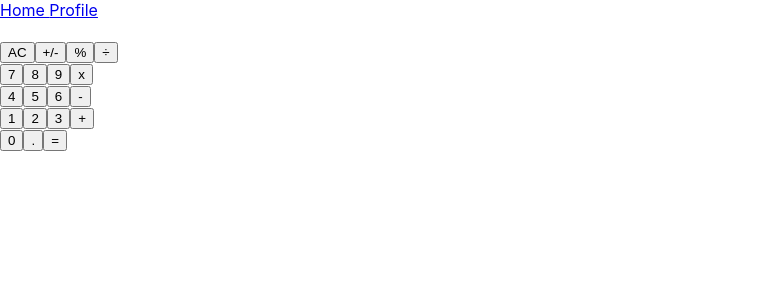
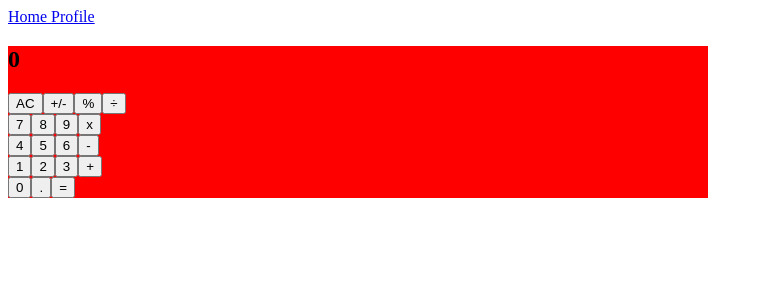
Before and after one commit to DcRonan/calculator-react, a React (Create React App) app: page / in a window 1280 px wide. Shown: the top 300 px of the page, without its empty margins (0-771 px from the left). Built offline with nearby package versions, Linux system fonts and the light colour scheme.

Commit message:
add styling and set default Display to '0'

```diff
--- a/src/components/App.js
+++ b/src/components/App.js
@@ -6,7 +6,7 @@ import ButtonPanel from './ButtonPanel';
 import calculate from '../logic/calculate';
 
 const data = {
-  total: null,
+  total: '0',
   next: null,
   operation: null,
 };
@@ -27,11 +27,15 @@ const App = () => {
   };
 
   return (
-    <main>
-      <Navbar />
-      <Display result={update()} />
-      <ButtonPanel handleClick={handleClick} />
-    </main>
+    <>
+      <nav>
+        <Navbar />
+      </nav>
+      <main className="calculator">
+        <Display result={update()} />
+        <ButtonPanel handleClick={handleClick} />
+      </main>
+    </>
   );
 };
 
--- a/src/components/Display.js
+++ b/src/components/Display.js
@@ -1,6 +1,6 @@
 import PropTypes from 'prop-types';
 
-const Display = ({ result }) => <h1>{result}</h1>;
+const Display = ({ result }) => <div className="calculator"><h2>{result}</h2></div>;
 
 Display.defaultProps = {
   result: '0',
--- a/src/index.css
+++ b/src/index.css
@@ -1,27 +1,4 @@
-body {
-  margin: 0;
-  font-family:
-    -apple-system,
-    BlinkMacSystemFont,
-    'Segoe UI',
-    'Roboto',
-    'Oxygen',
-    'Ubuntu',
-    'Cantarell',
-    'Fira Sans',
-    'Droid Sans',
-    'Helvetica Neue',
-    sans-serif;
-  -webkit-font-smoothing: antialiased;
-  -moz-osx-font-smoothing: grayscale;
+.calculator {
+  width: 700px;
+  background-color: red;
 }
-
-code {
-  font-family:
-    source-code-pro,
-    Menlo,
-    Monaco,
-    Consolas,
-    'Courier New',
-    monospace;
-}
--- a/src/logic/calculate.js
+++ b/src/logic/calculate.js
@@ -56,7 +56,7 @@ const calculate = (data, btnName) => {
       }
       break;
     case 'AC':
-      total = null;
+      total = '0';
       next = null;
       operation = null;
       break;
```
